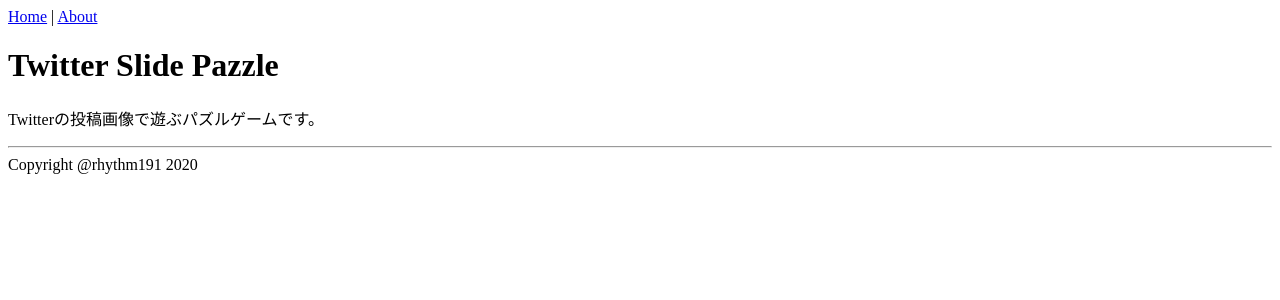
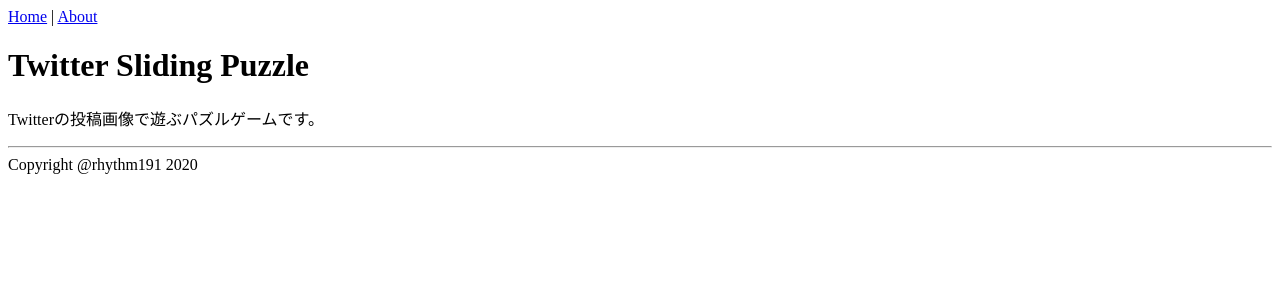
Before and after one commit to rhythm191/twitter-sliding-puzzle, a Next.js app: page / in a window 1280 px wide. Shown: the top 300 px of the page. Built offline with nearby package versions, Linux system fonts and the light colour scheme.

Commit message:
fix: spell miss

```diff
--- a/pages/index.tsx
+++ b/pages/index.tsx
@@ -4,8 +4,8 @@
 
 const IndexPage: NextPage = () => {
   return (
-    <Layout title="Home | Twitter Slide Pazzle">
-      <h1>Twitter Slide Pazzle</h1>
+    <Layout title="Home | Twitter Sliding Puzzle">
+      <h1>Twitter Sliding Puzzle</h1>
       <p>Twitterの投稿画像で遊ぶパズルゲームです。</p>
     </Layout>
   );
```
Also changed, not shown: package.json (+5 -5 lines), 1 other file (tests, documents, lock files or other folders).
